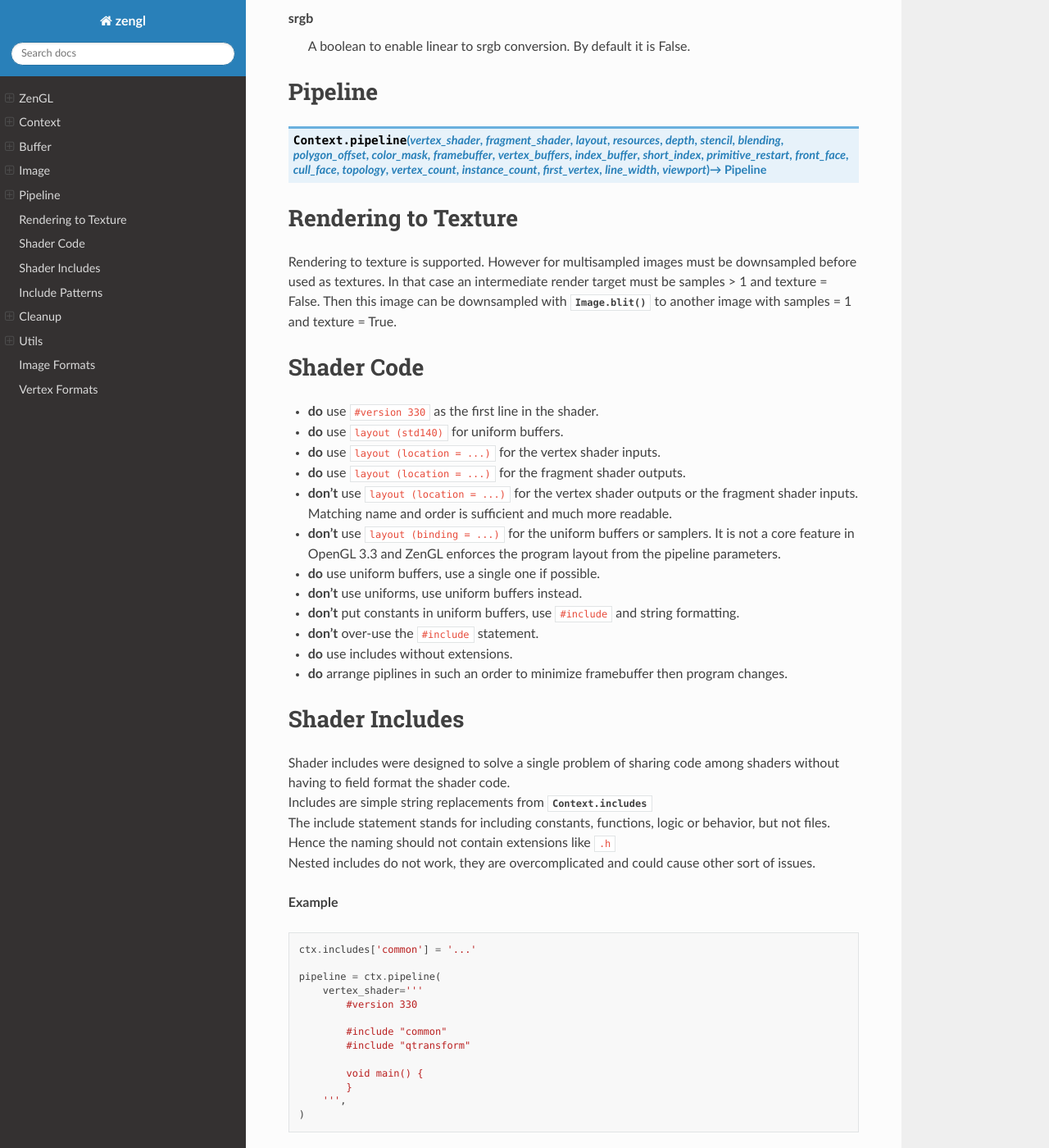
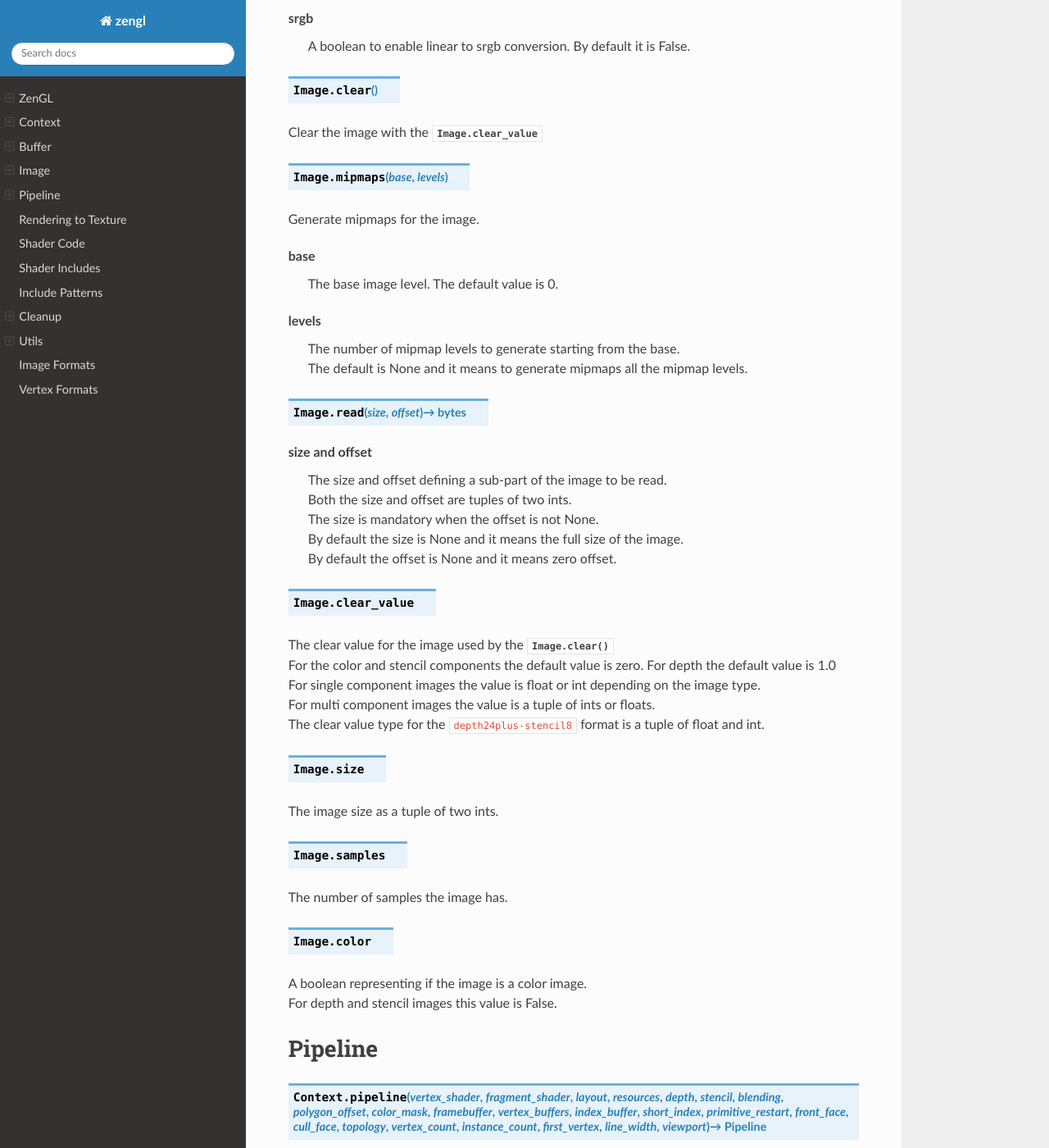
Before and after one commit to szabolcsdombi/zengl, a Sphinx documentation site: the page built from docs/index.rst, in a window 1280 px wide and 1400 px high, scrolled down 3580 px. Shown: the whole window at 82% size. Built offline with Sphinx 7.4.7 and the Read the Docs theme 2.0.0, drawn with Linux system fonts in a browser that asks for light colours.

Commit message:
fully document images

```diff
--- a/docs/index.rst
+++ b/docs/index.rst
@@ -151,6 +151,51 @@ Image
 
 **srgb**
     | A boolean to enable linear to srgb conversion. By default it is False.
+
+.. py:method:: Image.clear()
+
+Clear the image with the :py:attr:`Image.clear_value`
+
+.. py:method:: Image.mipmaps(base, levels)
+
+Generate mipmaps for the image.
+
+**base**
+    | The base image level. The default value is 0.
+
+**levels**
+    | The number of mipmap levels to generate starting from the base.
+    | The default is None and it means to generate mipmaps all the mipmap levels.
+
+.. py:method:: Image.read(size, offset) -> bytes
+
+**size and offset**
+    | The size and offset defining a sub-part of the image to be read.
+    | Both the size and offset are tuples of two ints.
+    | The size is mandatory when the offset is not None.
+    | By default the size is None and it means the full size of the image.
+    | By default the offset is None and it means zero offset.
+
+.. py:attribute:: Image.clear_value
+
+| The clear value for the image used by the :py:meth:`Image.clear`
+| For the color and stencil components the default value is zero. For depth the default value is 1.0
+| For single component images the value is float or int depending on the image type.
+| For multi component images the value is a tuple of ints or floats.
+| The clear value type for the ``depth24plus-stencil8`` format is a tuple of float and int.
+
+.. py:attribute:: Image.size
+
+| The image size as a tuple of two ints.
+
+.. py:attribute:: Image.samples
+
+| The number of samples the image has.
+
+.. py:attribute:: Image.color
+
+| A boolean representing if the image is a color image.
+| For depth and stencil images this value is False.
 
 Pipeline
 --------
```
Also changed, not shown: other parts of docs/index.rst (+1 -1 lines).
